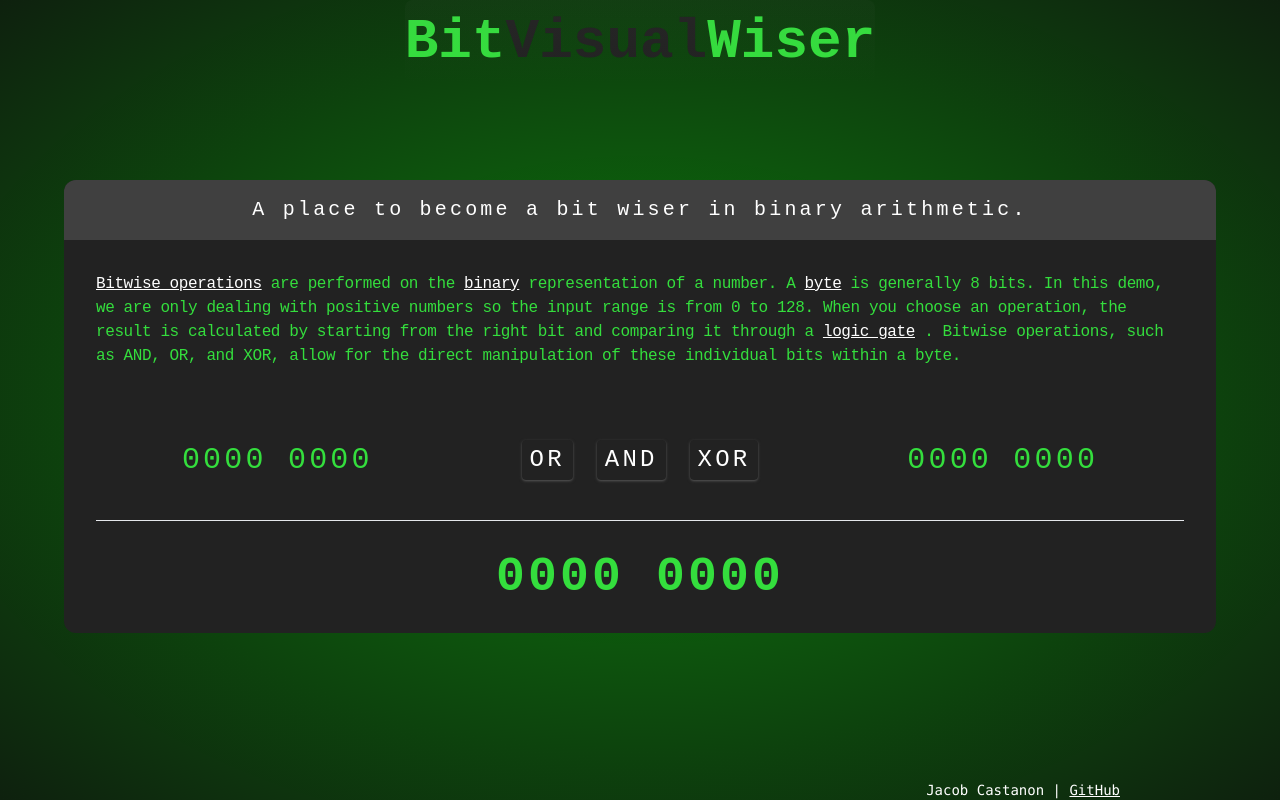
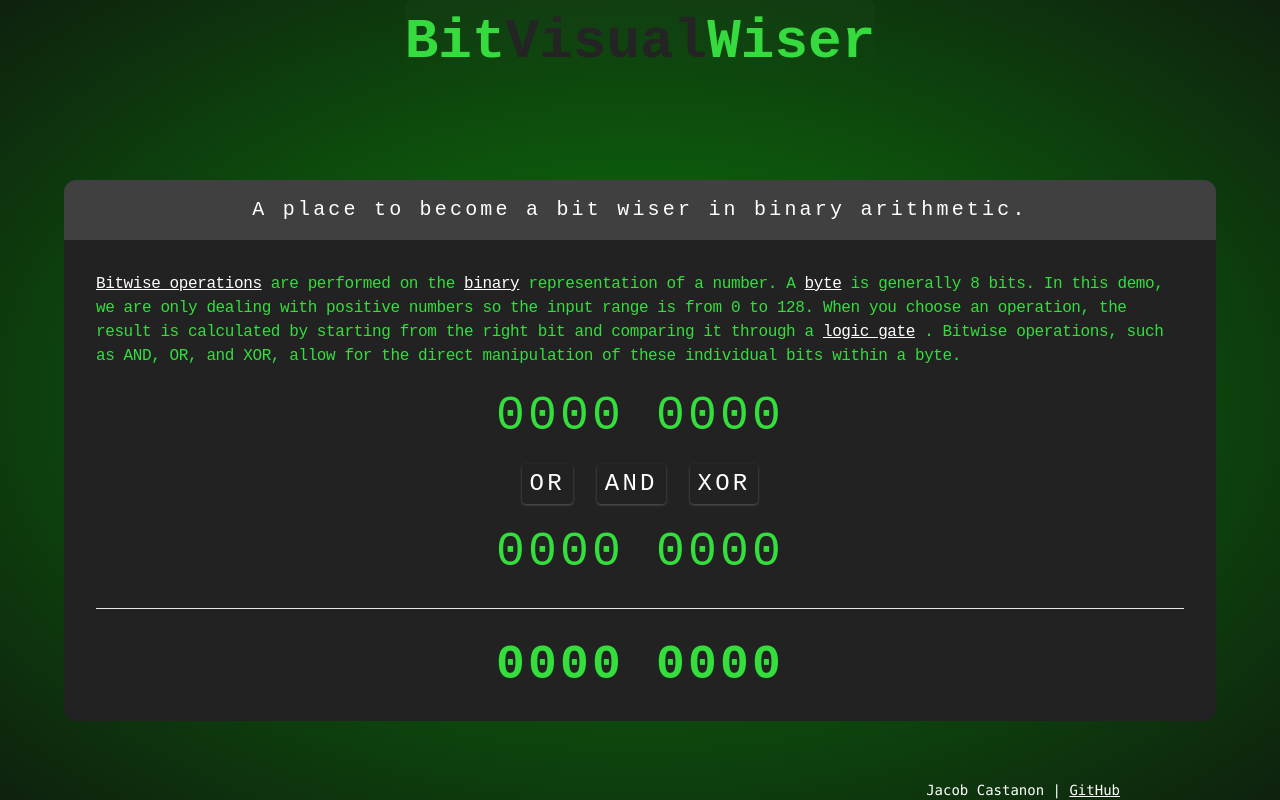
Before and after one commit to jacastanon01/BitVisualWise, a React (Vite) app: page / in a window 1280 px wide. Built offline with nearby package versions, Linux system fonts and the light colour scheme.

Commit message:
redesigned layout to have the controls and result vertical like a math equation to demonstrate the position and comparison of each bit

```diff
--- a/src/components/InputShell/BitInputControls.tsx
+++ b/src/components/InputShell/BitInputControls.tsx
@@ -2,16 +2,10 @@ import InputWrapper from './InputWrapper';
 import OperationButtons from './OperationButtons';
 
 const BitInputControls = () => (
-  <div className='w-full mt-6 flex flex-col justify-between items-center mx-auto md:mt-16 lg:flex-row'>
-    <section className='size-full justify-center flex'>
+  <div className='w-full mt-6 flex flex-col justify-between items-center mx-auto'>
+    <section className='items-stretch flex flex-col space-y-4'>
       <InputWrapper name='value' />
-    </section>
-
-    <section className='size-full max-lg:my-4 max-md:order-0'>
       <OperationButtons />
-    </section>
-
-    <section className='size-full flex justify-center'>
       <InputWrapper name='otherValue' />
     </section>
   </div>
--- a/src/components/InputShell/InputWrapper.tsx
+++ b/src/components/InputShell/InputWrapper.tsx
@@ -48,7 +48,7 @@ function InputWrapper({ name }: IBitInputProps) {
   return (
     <div
       onClick={handleFocus}
-      className='flex justify-center items-center text-xl md:text-3xl hover:cursor-text'
+      className='flex justify-center items-center text-3xl md:text-5xl hover:cursor-text'
     >
       {activeInput?.name == name ? (
         <label className='flex lg:w-1/2' htmlFor={name}>
```
